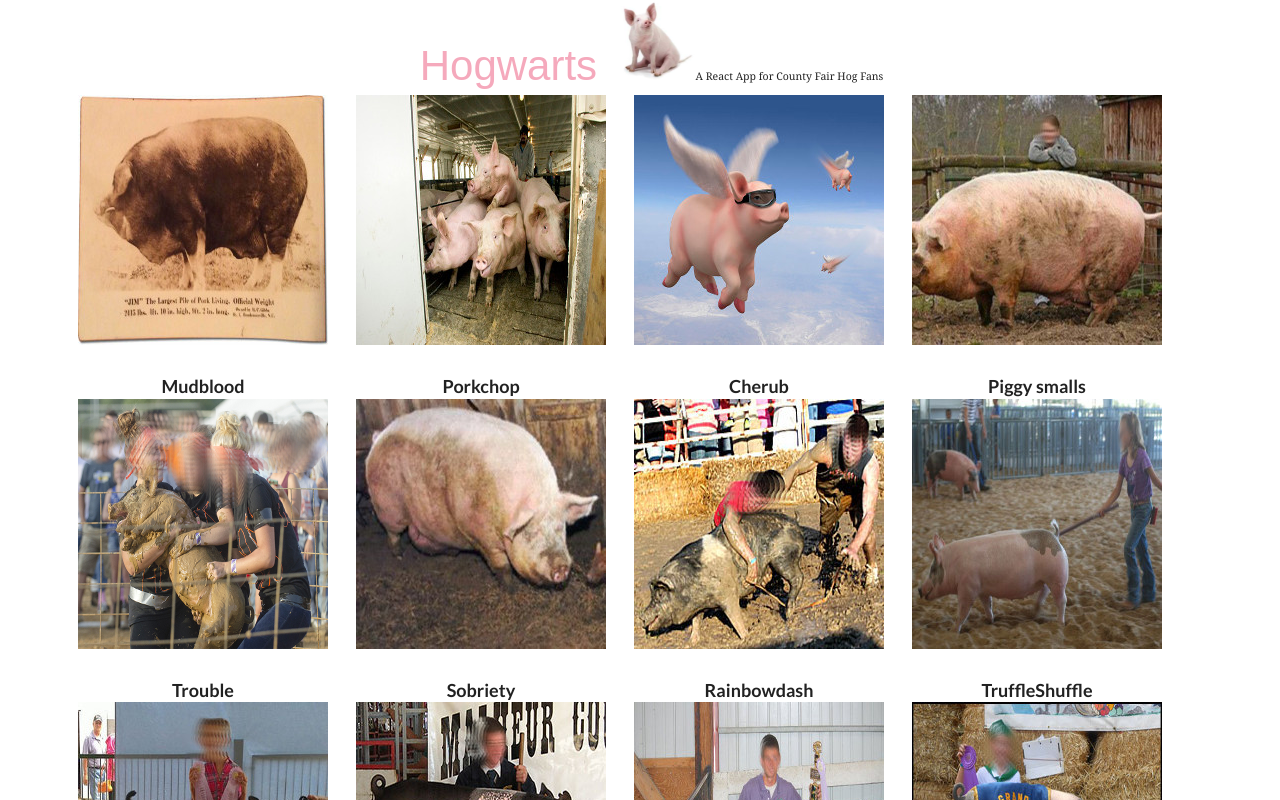
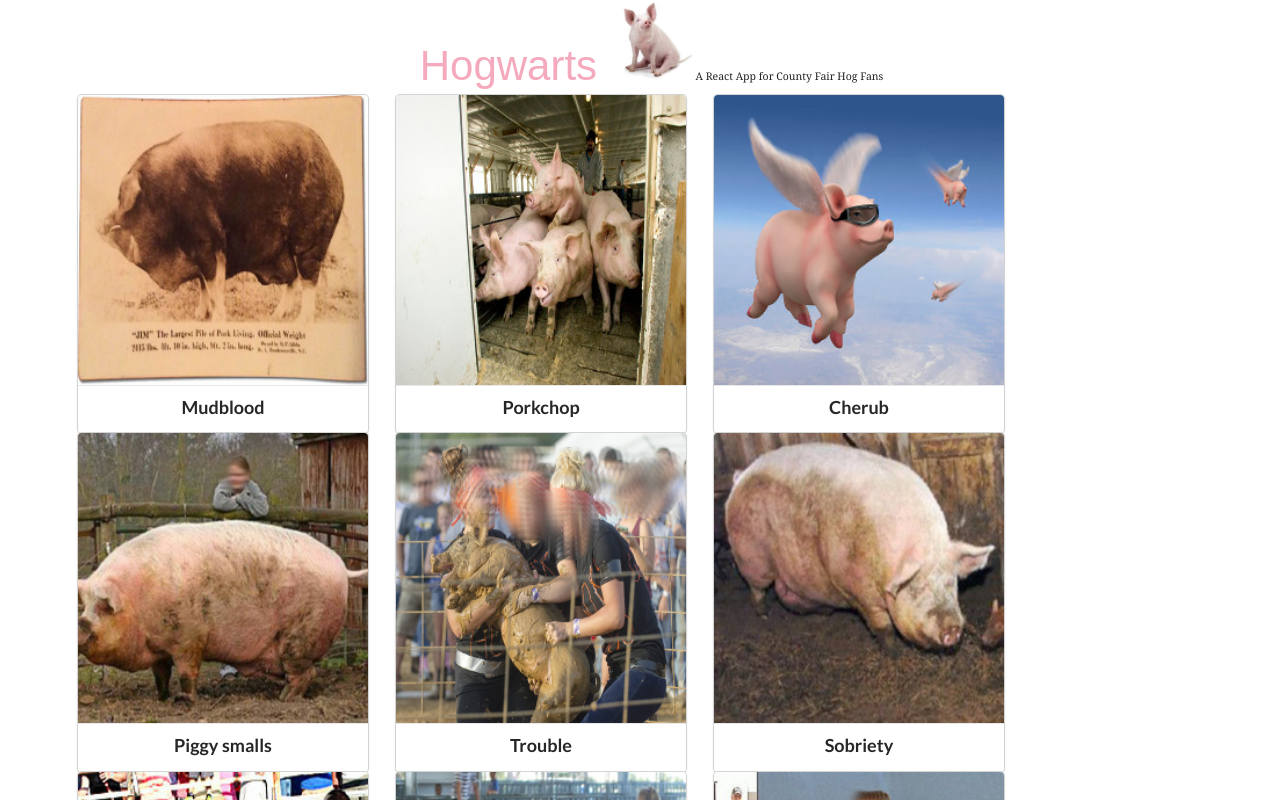
Before and after one commit to PianoFF/HogWarts, a React (Create React App) app: page / in a window 1280 px wide. Shown: the top 800 px of the page. Built offline with nearby package versions, Linux system fonts and the light colour scheme; data requests are answered from the project's data file.

Commit message:
sementics - single card display

```diff
--- a/src/components/Hog.js
+++ b/src/components/Hog.js
@@ -16,15 +16,18 @@ class Hog extends React.Component{
 
     hogDisplay = (piglet, mugshots) => {
         return(
-            <div className='ui eight wide column'>
-            <div onClick={this.showHogInfo}>
-                <img src={mugshots}/>
-                <h3>{piglet.name}</h3>
-            </div>
+            <div className='ui card'>
+                <div class="image">
+                    <img src={mugshots}/>
+                </div>
+                <div className='content'>
+                    <a className='header' onClick={this.showHogInfo}>{piglet.name}</a>
+                </div>
                 {
-                this.state.display &&
+                    this.state.display &&
                     <div
-                    onClick={this.showHogInfo}>
+                    onClick={this.showHogInfo}
+                    className='description'>
                         <p id='piggie-info'>
                             {piglet.name}'s speciatly is: {piglet.specialty}. <br></br>
                             {piglet.greased === true ? `${piglet.name} is greased.` : `${piglet.name} is not greased`}.<br></br>
@@ -33,7 +36,7 @@ class Hog extends React.Component{
                         </p>
                     </div>
                 }
-           </div>
+            </div>
         )
     };
     render(){
@@ -49,3 +52,29 @@ class Hog extends React.Component{
 }
 
 export default Hog;
+
+
+
+/**
+ * <div>
+                    <div onClick={this.showHogInfo} className='visible content'>
+                        <div >
+                            <img src={mugshots}/>
+                            <h3>{piglet.name}</h3>
+                        </div>
+                    </div>
+                    {
+                        this.state.display &&
+                        <div
+                        onClick={this.showHogInfo}
+                        className='hidden content'>
+                            <p id='piggie-info'>
+                                {piglet.name}'s speciatly is: {piglet.specialty}. <br></br>
+                                {piglet.greased === true ? `${piglet.name} is greased.` : `${piglet.name} is not greased`}.<br></br>
+                                {piglet.name} currently weighs {piglet.weight}kg.<br></br>
+                                Highest medal achieved is {piglet['highest medal achieved']}.
+                            </p>
+                        </div>
+                    }
+                </div>
+ */
```
